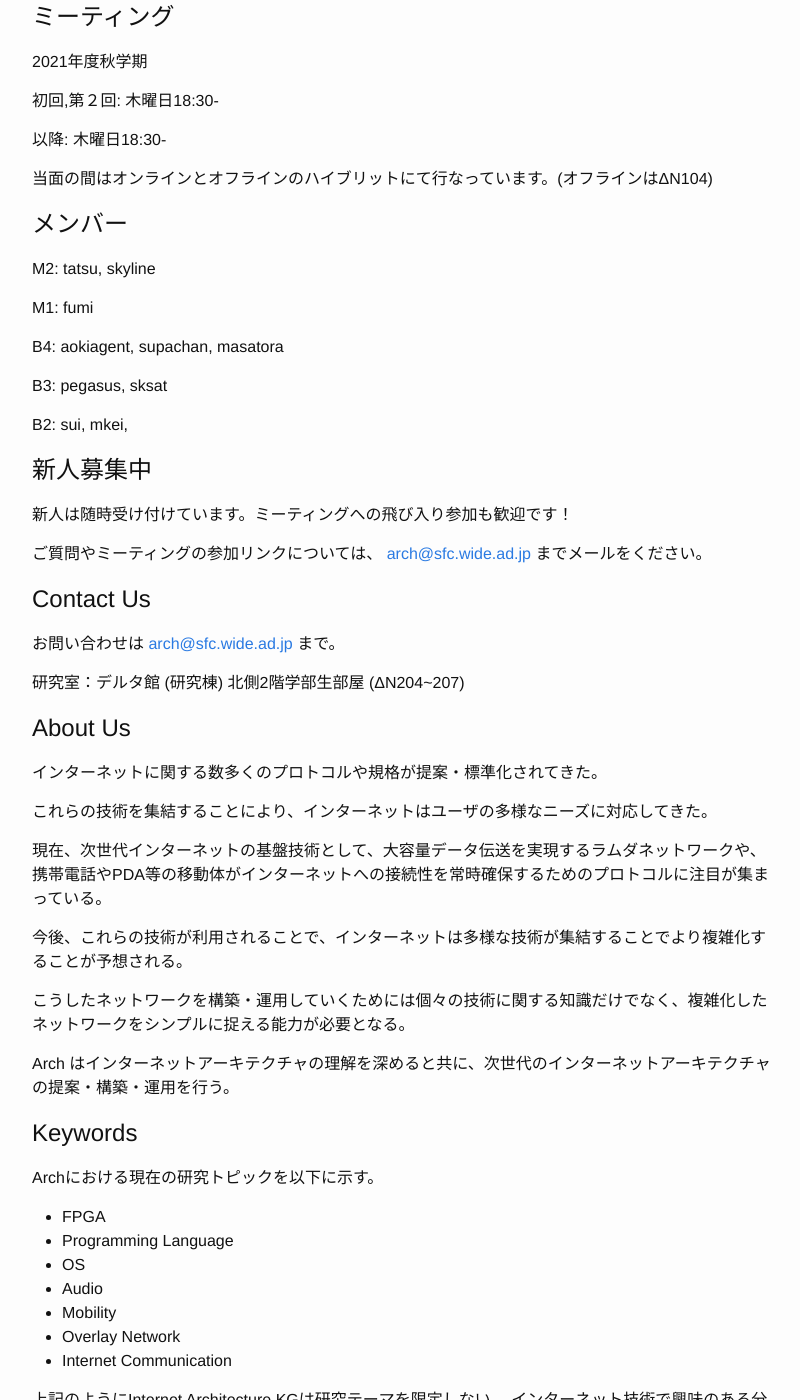
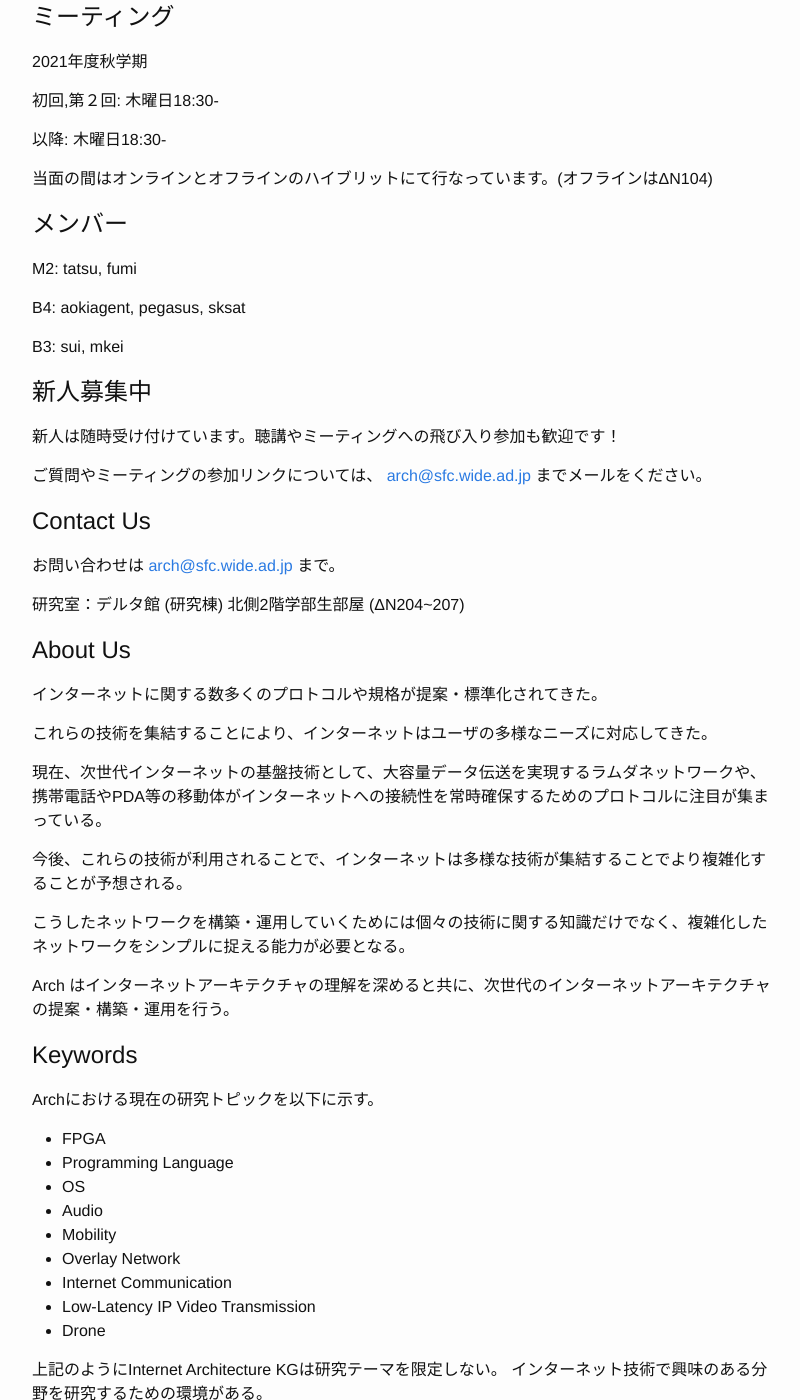
Before and after one commit to sfc-arch/sfc-arch.github.io, a Jekyll site: the page built from index.md, in a window 1280 px wide and 1400 px high, scrolled down 426 px. Shown: the whole window, without its empty margins (238-1038 px from the left). Built offline with Jekyll 4.4.1, drawn with Linux system fonts in a browser that asks for light colours.

Commit message:
Update index.md

```diff
--- a/index.md
+++ b/index.md
@@ -13,19 +13,15 @@ permalink: /
 当面の間はオンラインとオフラインのハイブリットにて行なっています。(オフラインはΔN104)
 
 # メンバー
-M2: tatsu, skyline
+M2: tatsu, fumi
 
-M1: fumi
+B4: aokiagent, pegasus, sksat
 
-B4: aokiagent, supachan, masatora
-
-B3: pegasus, sksat
-
-B2: sui, mkei,
+B3: sui, mkei
 
 
 # 新人募集中
-新人は随時受け付けています。ミーティングへの飛び入り参加も歓迎です！
+新人は随時受け付けています。聴講やミーティングへの飛び入り参加も歓迎です！
 
 ご質問やミーティングの参加リンクについては、 <arch@sfc.wide.ad.jp> までメールをください。
 
@@ -58,6 +54,8 @@ Archにおける現在の研究トピックを以下に示す。
 - Mobility
 - Overlay Network
 - Internet Communication
+- Low-Latency IP Video Transmission
+- Drone
 
 上記のようにInternet Architecture KGは研究テーマを限定しない。
 インターネット技術で興味のある分野を研究するための環境がある。
```
